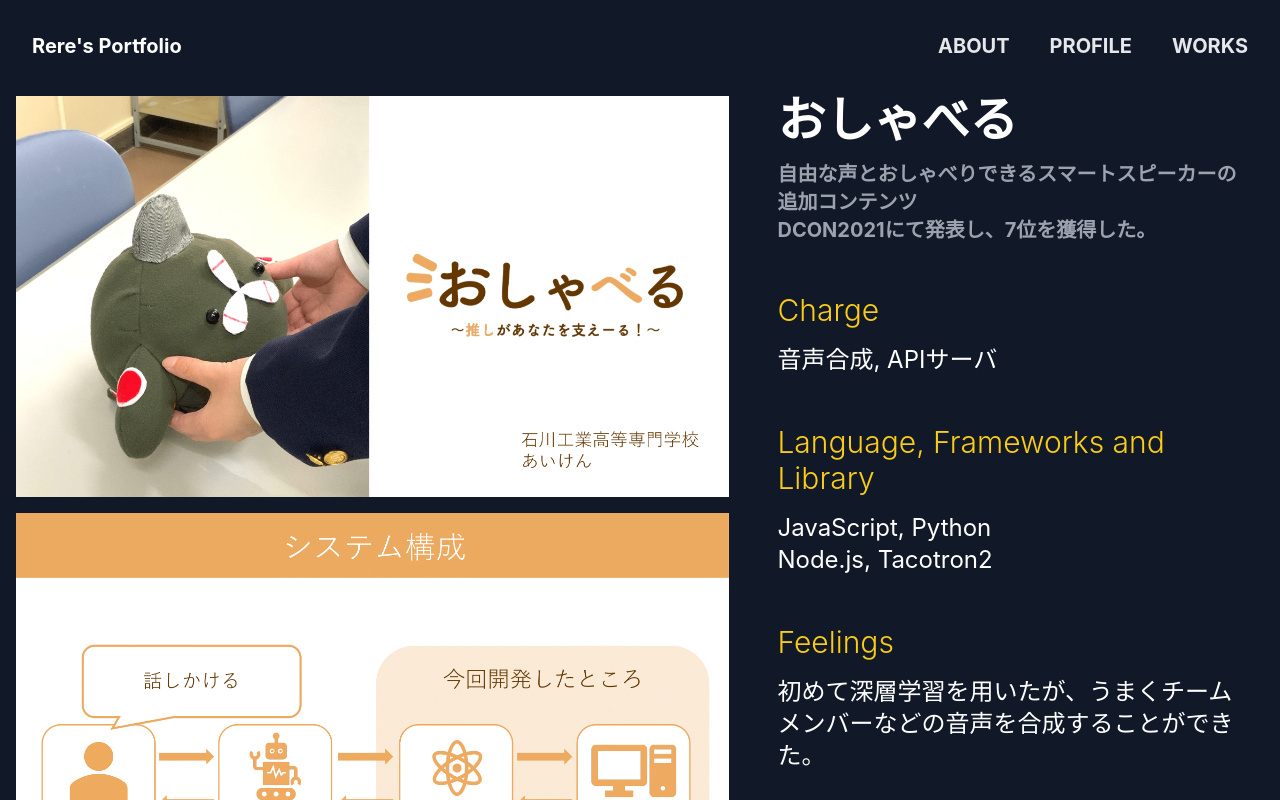
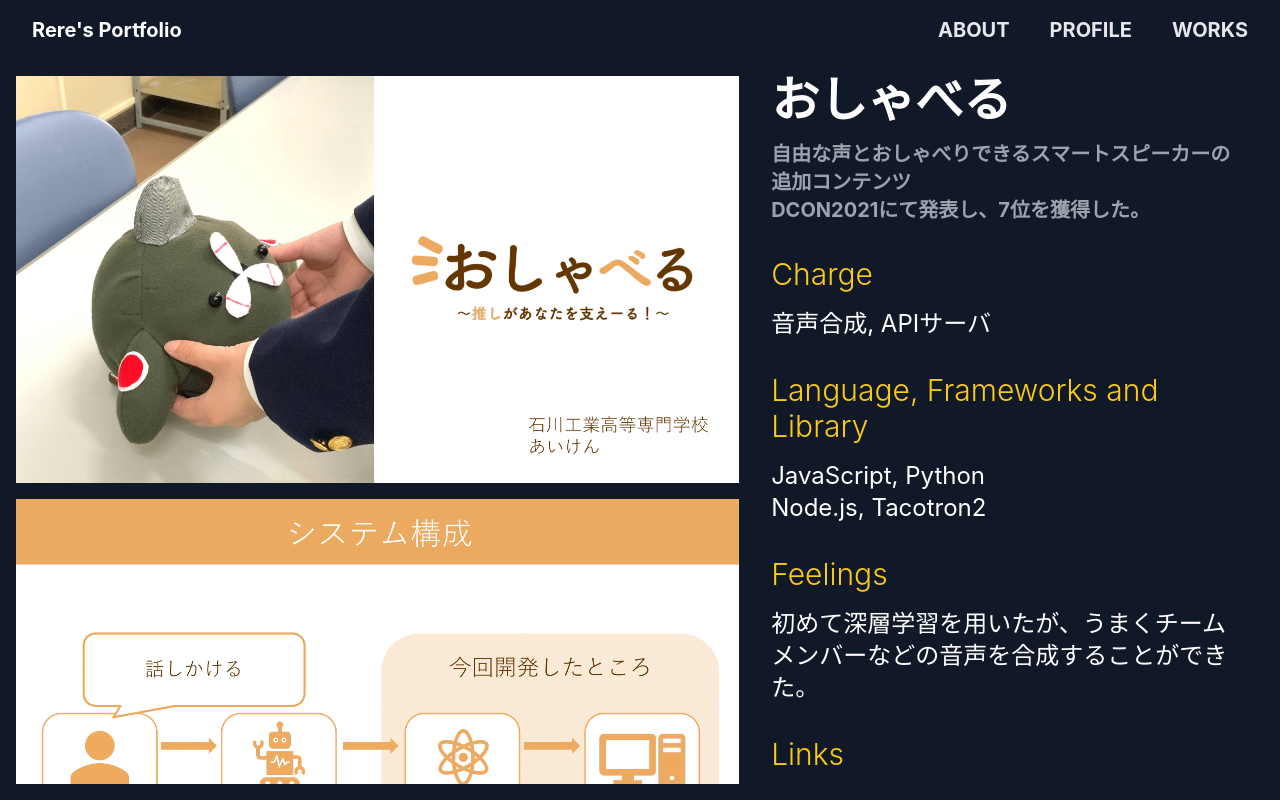
Before and after one commit to HitsujiRere/hitsujirere.github.io, a Next.js app: page /works/oshaberu in a window 1280 px wide. Built offline with nearby package versions, Linux system fonts and the light colour scheme.

Commit message:
レイアウト調整

```diff
--- a/components/atoms/Code.tsx
+++ b/components/atoms/Code.tsx
@@ -4,7 +4,12 @@ import { style } from 'const/SyntaxHighlightStyle';
 
 export const Code = (props: { children: (string | string[]) & ReactNode; language: string }) => {
   return (
-    <SyntaxHighlighter language={props.language} style={style} showLineNumbers>
+    <SyntaxHighlighter
+      language={props.language}
+      style={style}
+      showLineNumbers
+      className='text-base'
+    >
       {props.children}
     </SyntaxHighlighter>
   );
--- a/components/pages/Header.tsx
+++ b/components/pages/Header.tsx
@@ -5,7 +5,7 @@ export const Header = () => {
   const router = useRouter();
 
   return (
-    <header className='w-screen bg-gray-900 p-8 md:fixed md:z-10 md:flex md:items-center md:justify-between md:bg-transparent'>
+    <div className='w-screen bg-transparent p-4 md:flex md:items-center md:justify-between md:px-8'>
       <HeaderLink to={router.pathname === '/' ? 'start' : ''}>
         <h1 className='text-xl font-bold text-white'>Rere{"'"}s Portfolio</h1>
       </HeaderLink>
@@ -21,6 +21,6 @@ export const Header = () => {
           <p className='text-xl font-bold text-gray-200'>WORKS</p>
         </HeaderLink>
       </nav>
-    </header>
+    </div>
   );
 };
--- a/components/templates/WorkPage.tsx
+++ b/components/templates/WorkPage.tsx
@@ -1,6 +1,6 @@
-import Link from 'next/link';
 import { H2 } from '@/components/atoms/H2';
 import { IconLink } from '@/components/atoms/IconLink';
+import { Header } from '@/components/pages/Header';
 
 export const WorkPage = (props: {
   name: string;
@@ -14,16 +14,13 @@ export const WorkPage = (props: {
   images: string[];
 }) => {
   return (
-    <div className='bg-gray-900 md:h-screen'>
-      <div className='md:flex md:h-full md:items-center md:justify-between md:pt-24'>
-        <div className='m-4 space-y-4 md:h-full md:w-3/5 md:overflow-y-scroll md:pr-4 md:scrollbar-thin md:scrollbar-thumb-blue-700 md:scrollbar-thumb-rounded-full'>
-          {props.images.map((image, index) => {
-            return (
-              <img key={index} src={image} className='w-full' alt='work image' loading='lazy' />
-            );
-          })}
-        </div>
-        <div className='m-4 space-y-12 md:h-full md:w-2/5 md:pr-4 md:scrollbar-thin md:scrollbar-thumb-blue-700 md:scrollbar-thumb-rounded-full'>
+    <div className='h-screen flex-col bg-gray-900 md:flex'>
+      <div className='h-max'>
+        <Header />
+      </div>
+
+      <main className='flex-1 flex-row-reverse gap-4 p-4 md:flex md:items-start md:justify-between md:overflow-y-auto'>
+        <div className='space-y-8 scrollbar-thin scrollbar-thumb-blue-700 scrollbar-thumb-rounded-full md:h-full md:w-2/5 md:overflow-y-auto md:pr-4'>
           <div className='space-y-4'>
             <p className='text-5xl font-bold text-white'>{props.name}</p>
             <div>
@@ -81,7 +78,14 @@ export const WorkPage = (props: {
             </div>
           )}
         </div>
-      </div>
+        <div className='space-y-4 scrollbar-thin scrollbar-thumb-blue-700 scrollbar-thumb-rounded-full md:h-full md:w-3/5 md:overflow-y-auto md:pr-4'>
+          {props.images.map((image, index) => {
+            return (
+              <img key={index} src={image} className='w-full' alt='work image' loading='lazy' />
+            );
+          })}
+        </div>
+      </main>
     </div>
   );
 };
--- a/pages/index.tsx
+++ b/pages/index.tsx
@@ -16,7 +16,9 @@ const Home: NextPage = () => {
         <link rel='icon' href='/favicon.ico' />
       </Head>
 
-      <Header />
+      <header className='top-0 z-10 md:fixed '>
+        <Header />
+      </header>
 
       <main>
         <Start />
--- a/pages/works/learn-processing.tsx
+++ b/pages/works/learn-processing.tsx
@@ -1,6 +1,5 @@
 import type { NextPage } from 'next';
 import Head from 'next/head';
-import { Header } from '@/components/pages/Header';
 import { WorkPage } from '@/components/templates/WorkPage';
 
 const Home: NextPage = () => {
@@ -12,16 +11,12 @@ const Home: NextPage = () => {
         <link rel='icon' href='/favicon.ico' />
       </Head>
 
-      <Header />
-
-      <main>
       <WorkPage
         name='Learn Processing more'
         explains={['部内用のより発展的なProcessingの解説', '配列, リスト, クラスについて説明']}
         linkWork='https://github.com/HitsujiRere/LearnProcessing#readme'
         images={['/img/LearnProcessing.png']}
       />
-      </main>
     </div>
   );
 };
--- a/pages/works/logic-connect-block.tsx
+++ b/pages/works/logic-connect-block.tsx
@@ -1,6 +1,5 @@
 import type { NextPage } from 'next';
 import Head from 'next/head';
-import { Header } from '@/components/pages/Header';
 import { WorkPage } from '@/components/templates/WorkPage';
 
 const Home: NextPage = () => {
@@ -12,9 +11,6 @@ const Home: NextPage = () => {
         <link rel='icon' href='/favicon.ico' />
       </Head>
 
-      <Header />
-
-      <main>
       <WorkPage
         name='Logic Connect Block'
         explains={[
@@ -37,7 +33,6 @@ const Home: NextPage = () => {
           ),
         ]}
       />
-      </main>
     </div>
   );
 };
--- a/pages/works/my-webpage.tsx
+++ b/pages/works/my-webpage.tsx
@@ -1,6 +1,5 @@
 import type { NextPage } from 'next';
 import Head from 'next/head';
-import { Header } from '@/components/pages/Header';
 import { WorkPage } from '@/components/templates/WorkPage';
 
 const Home: NextPage = () => {
@@ -12,9 +11,6 @@ const Home: NextPage = () => {
         <link rel='icon' href='/favicon.ico' />
       </Head>
 
-      <Header />
-
-      <main>
       <WorkPage
         name='My Portfolio by Next.js'
         explains={['自分についてや、今まで作った作品をまとめたウェブページ']}
@@ -28,7 +24,6 @@ const Home: NextPage = () => {
         linkGitHub='https://github.com/HitsujiRere/hitsujirere.github.io'
         images={['/img/my-webpage.png']}
       />
-      </main>
     </div>
   );
 };
--- a/pages/works/oshaberu.tsx
+++ b/pages/works/oshaberu.tsx
@@ -1,6 +1,5 @@
 import type { NextPage } from 'next';
 import Head from 'next/head';
-import { Header } from '@/components/pages/Header';
 import { WorkPage } from '@/components/templates/WorkPage';
 
 const Home: NextPage = () => {
@@ -12,9 +11,6 @@ const Home: NextPage = () => {
         <link rel='icon' href='/favicon.ico' />
       </Head>
 
-      <Header />
-
-      <main>
       <WorkPage
         name='おしゃべる'
         explains={[
@@ -35,7 +31,6 @@ const Home: NextPage = () => {
           '/img/oshaberu/voice-2.png',
         ]}
       />
-      </main>
     </div>
   );
 };
--- a/pages/works/time-calc.tsx
+++ b/pages/works/time-calc.tsx
@@ -1,6 +1,5 @@
 import type { NextPage } from 'next';
 import Head from 'next/head';
-import { Header } from '@/components/pages/Header';
 import { WorkPage } from '@/components/templates/WorkPage';
 
 const Home: NextPage = () => {
@@ -12,9 +11,6 @@ const Home: NextPage = () => {
         <link rel='icon' href='/favicon.ico' />
       </Head>
 
-      <Header />
-
-      <main>
       <WorkPage
         name='時間計算ツール'
         explains={['時間を計算するツール']}
@@ -29,7 +25,6 @@ const Home: NextPage = () => {
         linkGitHub='https://github.com/HitsujiRere/time-calc'
         images={['/img/time-calc.png']}
       />
-      </main>
     </div>
   );
 };
--- a/pages/works/twattaa.tsx
+++ b/pages/works/twattaa.tsx
@@ -1,6 +1,5 @@
 import type { NextPage } from 'next';
 import Head from 'next/head';
-import { Header } from '@/components/pages/Header';
 import { WorkPage } from '@/components/templates/WorkPage';
 
 const Home: NextPage = () => {
@@ -12,9 +11,6 @@ const Home: NextPage = () => {
         <link rel='icon' href='/favicon.ico' />
       </Head>
 
-      <Header />
-
-      <main>
       <WorkPage
         name='Twattaa'
         explains={['データベースの授業の演習にて作成・発表した匿名掲示板']}
@@ -23,7 +19,6 @@ const Home: NextPage = () => {
         linkGitHub='https://github.com/HitsujiRere/Twattaa'
         images={['/img/twattaa/1.png', '/img/twattaa/2.png']}
       />
-      </main>
     </div>
   );
 };
```
Lines whose indentation alone changed are shown as unchanged.
